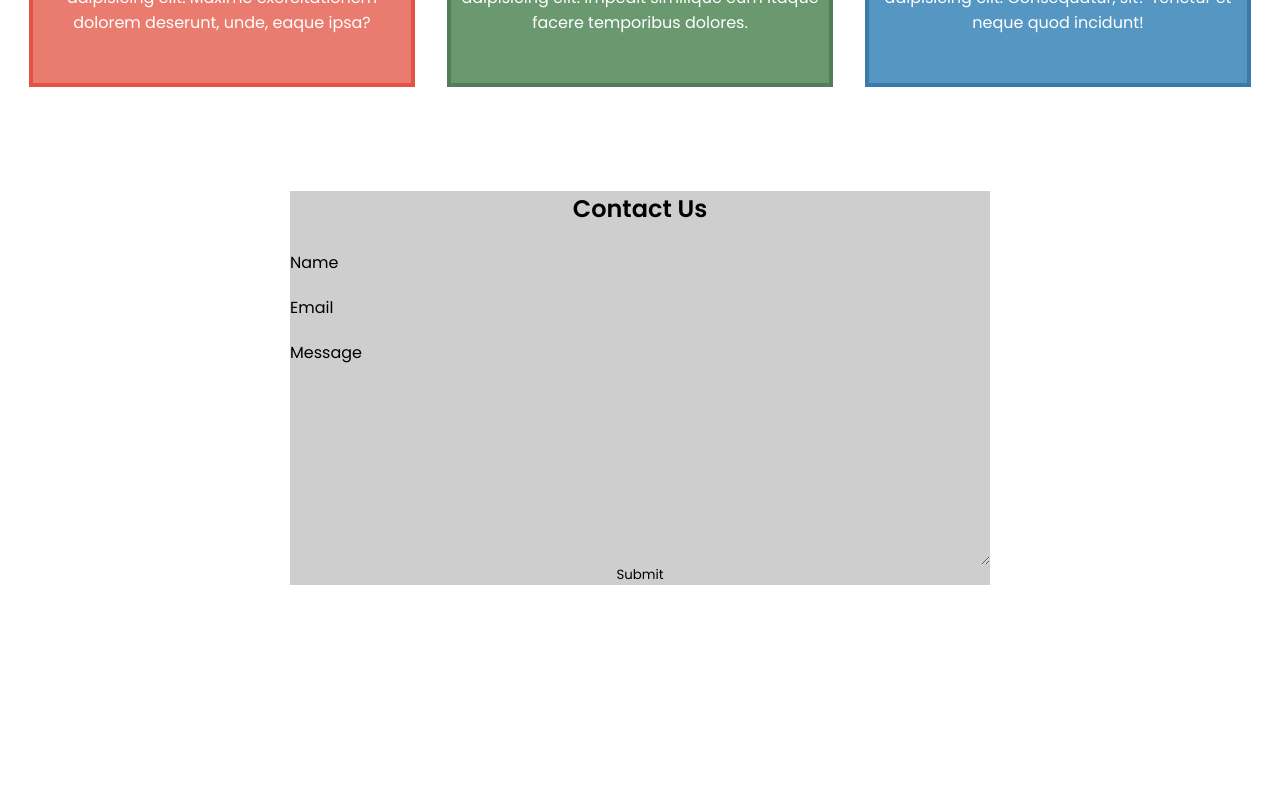
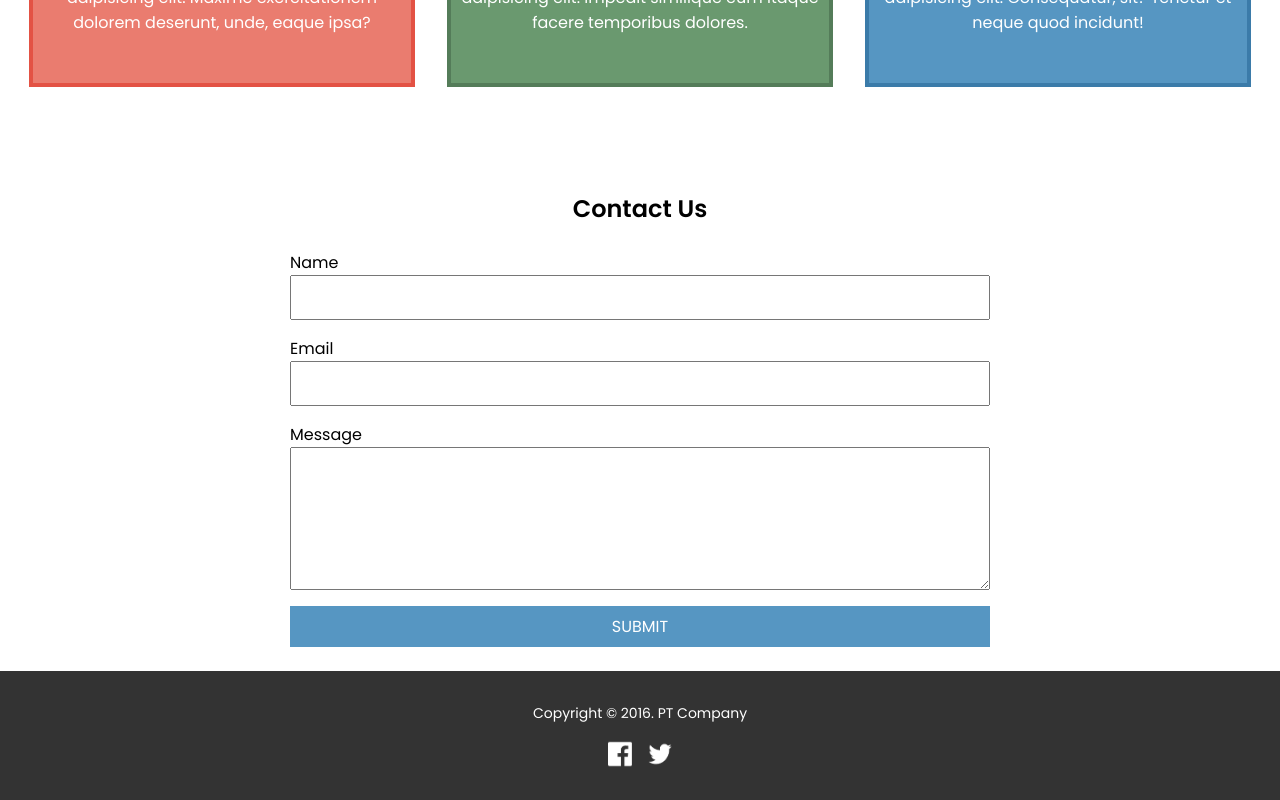
Before and after one commit to pramanarendra/suitmedia-front-end, a React (Create React App) app: page / in a window 1280 px wide. Shown: the part 1086-1886 px from the top of the page. Before the commit the page ends 1695 px from the top, so only its background shows below. Built offline with nearby package versions, Linux system fonts and the light colour scheme.

Commit message:
adding component: form & footer

```diff
--- a/src/App.js
+++ b/src/App.js
@@ -3,6 +3,7 @@ import Navbar from './components/Navbar';
 import Carousel from './components/Carousel';
 import Values from './components/Values';
 import Form from './components/Form';
+import Footer from './components/Footer';
 
 function App() {
   return (
@@ -11,6 +12,7 @@ function App() {
       <Carousel />
       <Values />
       <Form />
+      <Footer />
     </div>
   );
 }
--- a/src/components/CarouselIndicator.jsx
+++ b/src/components/CarouselIndicator.jsx
@@ -5,6 +5,7 @@ const CarouselIndicator = ({ banners, currentIndex, switchIndex }) => {
         <div className="carousel-indicators">
             {banners.map((_, index) => (
                 <button
+                    key={index}
                     className={`carousel-indicator-item${currentIndex === index ? ' active' : ''}`}
                     onClick={() => switchIndex(index)}
                 ></button>
--- /dev/null
+++ b/src/components/Footer.css
@@ -0,0 +1,24 @@
+.footer {
+    background-color: #333;
+    display: flex;
+    flex-direction: column;
+    justify-content: center;
+    align-items: center;
+    gap: 16px;
+    padding: 32px;
+}
+
+.copyright {
+    color: white;
+    font-size: 14px;
+}
+
+.social-media {
+    display: flex;
+    gap: 16px;
+}
+
+.social-media img {
+    width: 24px;
+    height: auto;
+}
--- /dev/null
+++ b/src/components/Footer.jsx
@@ -0,0 +1,18 @@
+import React from 'react'
+import './Footer.css'
+import TwitterIcon from '../assets/twitter.png'
+import FacebookIcon from '../assets/facebook-official.png'
+
+const Footer = () => {
+    return (
+        <div className="footer">
+            <p className='copyright'>Copyright © 2016. PT Company</p>
+            <div className="social-media">
+                <img src={FacebookIcon} alt="facebook icon" />
+                <img src={TwitterIcon} alt="twitter icon" />
+            </div>
+        </div>
+    )
+}
+
+export default Footer
--- a/src/components/Form.css
+++ b/src/components/Form.css
@@ -4,7 +4,6 @@
 }
 
 form {
-    background-color: rgb(206, 206, 206);
     width: 700px;
     margin: 0 auto;
     display: flex;
@@ -16,18 +15,44 @@ form {
     text-align: center;
 }
 
-button,
-fieldset,
+label:not(:nth-child(2)) {
+    margin-top: 16px;
+}
+
 input,
-legend,
-select,
 textarea {
-    -webkit-appearance: none;
-    -moz-appearance: none;
-    appearance: none;
-    background-color: transparent;
+    padding: 8px;
+    font-family: inherit;
+    font-size: 16px;
+    outline: none;
+}
+
+input:focus,
+textarea:focus {
+    border: 2px solid #5696C2;
+}
+
+textarea {
+    resize: vertical;
+}
+
+.submit-btn {
+    background-color: #5696C2;
+    margin-top: 16px;
     border: none;
-    padding: 0;
-    margin: 0;
-    box-sizing: border-box;
+    padding: 8px;
+    text-transform: uppercase;
+    font-size: 16px;
+    color: white;
+    cursor: pointer;
 }
+
+.error-message {
+    color: red;
+    font-size: 12px;
+}
+
+input.invalid,
+textarea.invalid {
+    border: 2px solid red;
+}
--- a/src/components/Form.jsx
+++ b/src/components/Form.jsx
@@ -1,22 +1,75 @@
 import React from 'react'
+import { useState } from 'react'
 import './Form.css'
 
 const Form = () => {
+
+    const [values, setValues] = useState({
+        name: "",
+        email: "",
+        message: ""
+    })
+    const [invalid, setInvalid] = useState({
+        name: false,
+        email: false,
+        message: false
+    })
+
+    const isValidEmail = (email) => {
+        return /\S+@\S+\.\S+/.test(email);
+    }
+
+    const handleSubmit = (e) => {
+        e.preventDefault();
+
+        if (values.name === "" && values.email === "" && values.message === "") {
+            setInvalid({ name: true, email: true, message: true })
+        } else if (invalid.name === false && invalid.email === false && invalid.message === false) {
+            window.location.reload(false);
+        }
+    }
+
+    const onChange = (e) => {
+        e.target.value !== "" ? setInvalid({ ...invalid, [e.target.name]: false }) : setInvalid({ ...invalid, [e.target.name]: true })
+        setValues({ ...values, [e.target.name]: e.target.value })
+    }
+
+    const onChangeEmail = (e) => {
+        if (!isValidEmail(e.target.value) || e.target.value === "") {
+            setInvalid({ ...invalid, [e.target.name]: true })
+        } else {
+            setInvalid({ ...invalid, [e.target.name]: false })
+        }
+        setValues({ ...values, [e.target.name]: e.target.value })
+    }
+
     return (
         <div className="form-container">
-            <form action="">
+            <form onSubmit={handleSubmit}>
                 <h2 className='form-title'>Contact Us</h2>
 
                 <label htmlFor="name">Name</label>
-                <input type="text" id='name' required />
+                <input className={invalid.name ? "invalid" : ""} type="text" id='name' name='name' value={values["name"]} onChange={onChange} />
+                {
+                    invalid.name &&
+                    <span className='error-message'>This field is required.</span>
+                }
 
                 <label htmlFor="email">Email</label>
-                <input type="email" id='email' required />
+                <input className={invalid.email ? "invalid" : ""} type="email" id='email' name='email' value={values["email"]} onChange={onChangeEmail} />
+                {
+                    invalid.email &&
+                    <span className='error-message'>Invalid email address.</span>
+                }
 
                 <label htmlFor="message">Message</label>
-                <textarea id="message" required cols="30" rows="10"></textarea>
+                <textarea className={invalid.message ? "invalid" : ""} id="message" name='message' value={values["message"]} onChange={onChange} cols="30" rows="5"></textarea>
+                {
+                    invalid.message &&
+                    <span className='error-message'>This field is required.</span>
+                }
 
-                <button type='submit'>Submit</button>
+                <button className='submit-btn' type='submit'>Submit</button>
             </form>
         </div>
     )
```
